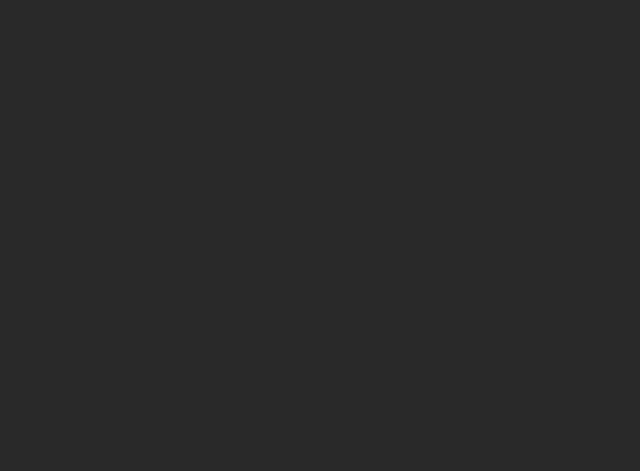
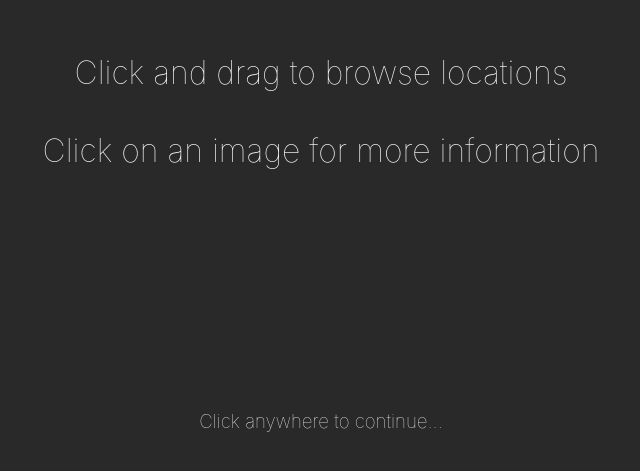
Before and after one commit to wangaj4/voltaic, a React (Create React App) app: page / in a window 1280 px wide. Shown: the part 123-594 px from the top of the page, without its empty margins (319-959 px from the left). Built offline with nearby package versions, Linux system fonts and the light colour scheme; the HTML template or start-up script is replaced by a standard one.

Commit message:
progress welcome screen and center carousel title

```diff
--- a/src/App.css
+++ b/src/App.css
@@ -41,6 +41,25 @@
   background-color: #292929;
   z-index:99;
   transition: opacity 0.6s ease-in;
+}
+
+#coverStuff{
+  color:transparent;
+  transition: color 1s ease-in;
+}
+
+#tutorial1{
+  font-weight: 100;
+  margin-top:22vh;
+  margin-left:3rem;
+  margin-right:3rem;
+}
+
+
+
+#tutorial2{
+  font-weight: 100;
+  margin-top:30vh;
 }
 
 .loadingImages{
--- a/src/App.js
+++ b/src/App.js
@@ -6,6 +6,7 @@ function App() {
 
     useEffect(()=>{
         console.log("test");
+        document.getElementById('coverStuff').style.color='whitesmoke';
     },[]);
 
 
@@ -21,6 +22,10 @@ function App() {
   return (
     <div className="App" onClick={()=>handleEnterCarousel()} onTouchEnd={()=>handleEnterCarousel()}>
         <div id="initialCover">
+            <div id = "coverStuff">
+                <h1 id = "tutorial1">Click and drag to browse locations<br/><br/>Click on an image for more information</h1>
+                <h3 id = "tutorial2">Click anywhere to continue...</h3>
+            </div>
 
         </div>
         <Carousel/>
--- a/src/Carousel.css
+++ b/src/Carousel.css
@@ -1,5 +1,5 @@
 body{
-  background-color: #111111;
+  background-color: #1a1a1a;
   -webkit-user-drag: none;
   user-select: none;
   -moz-user-select: none;
@@ -38,10 +38,7 @@ body{
 
 .title{
   font-size:4rem;
-  font-weight: lighter;
-  position: absolute;
-  top: 10vh;
-  left:14vw;
+  font-weight: 100;
   letter-spacing: -1px;
   color:white;
 
@@ -52,6 +49,13 @@ body{
 
   font-family: "Helvetica", sans-serif;
 
+
+  width:100%;
+  text-align: center;
+  left:0 !important;
+  top:10vh;
+  justify-self: center;
+  position: fixed;
 }
 
 
@@ -101,15 +105,6 @@ body{
 @media(max-width: 864px) {
 
 
-  .title{
-    width:100%;
-    text-align: center;
-    left:0 !important;
-    top:10vh;
-    justify-self: center;
-    position: fixed;
-  }
-
   #mainTrack{
     top:40%;
   }
```
Also changed, not shown: src/img/amazonRainforest.jpg, 10 other files (tests, documents, lock files or other folders).
